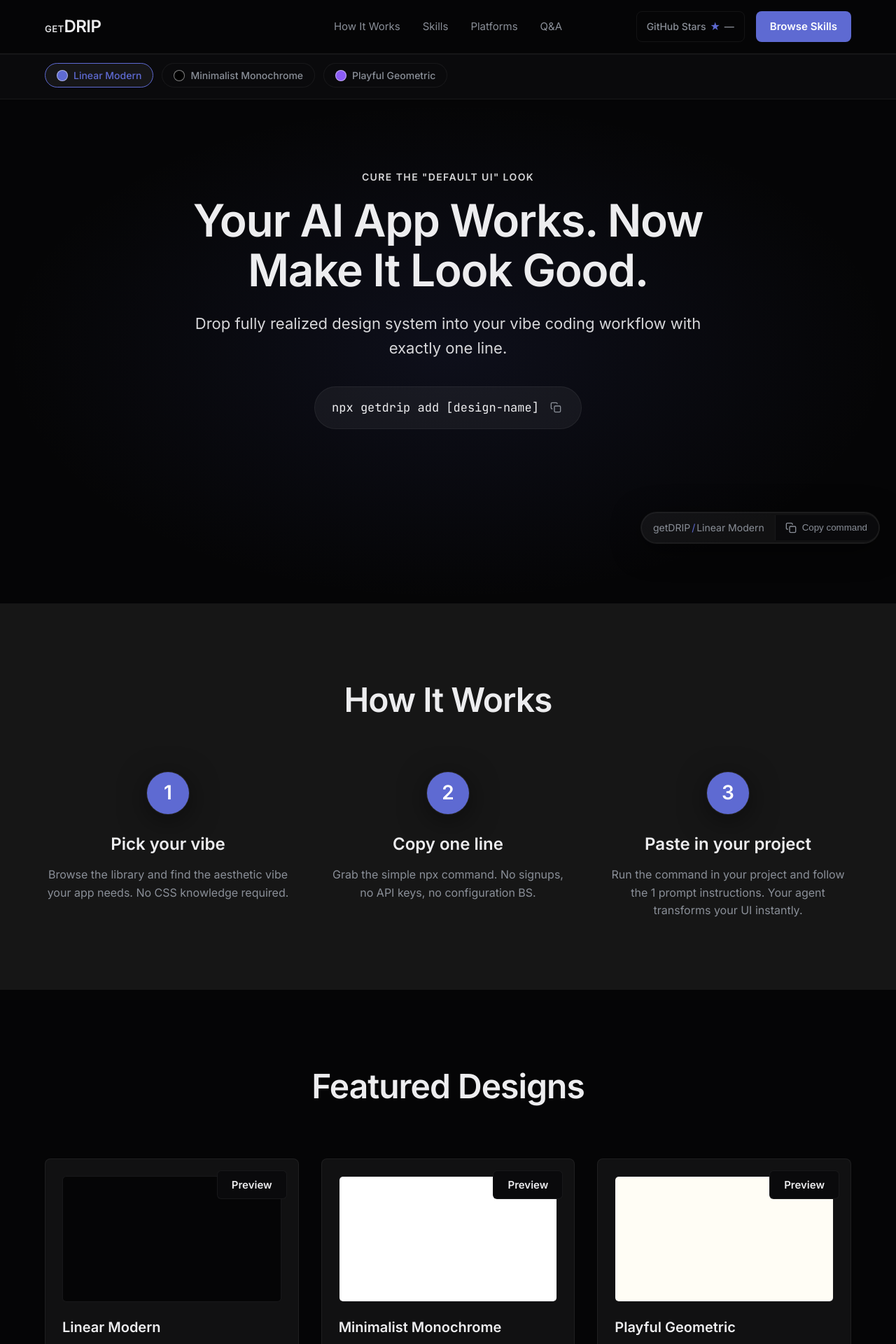
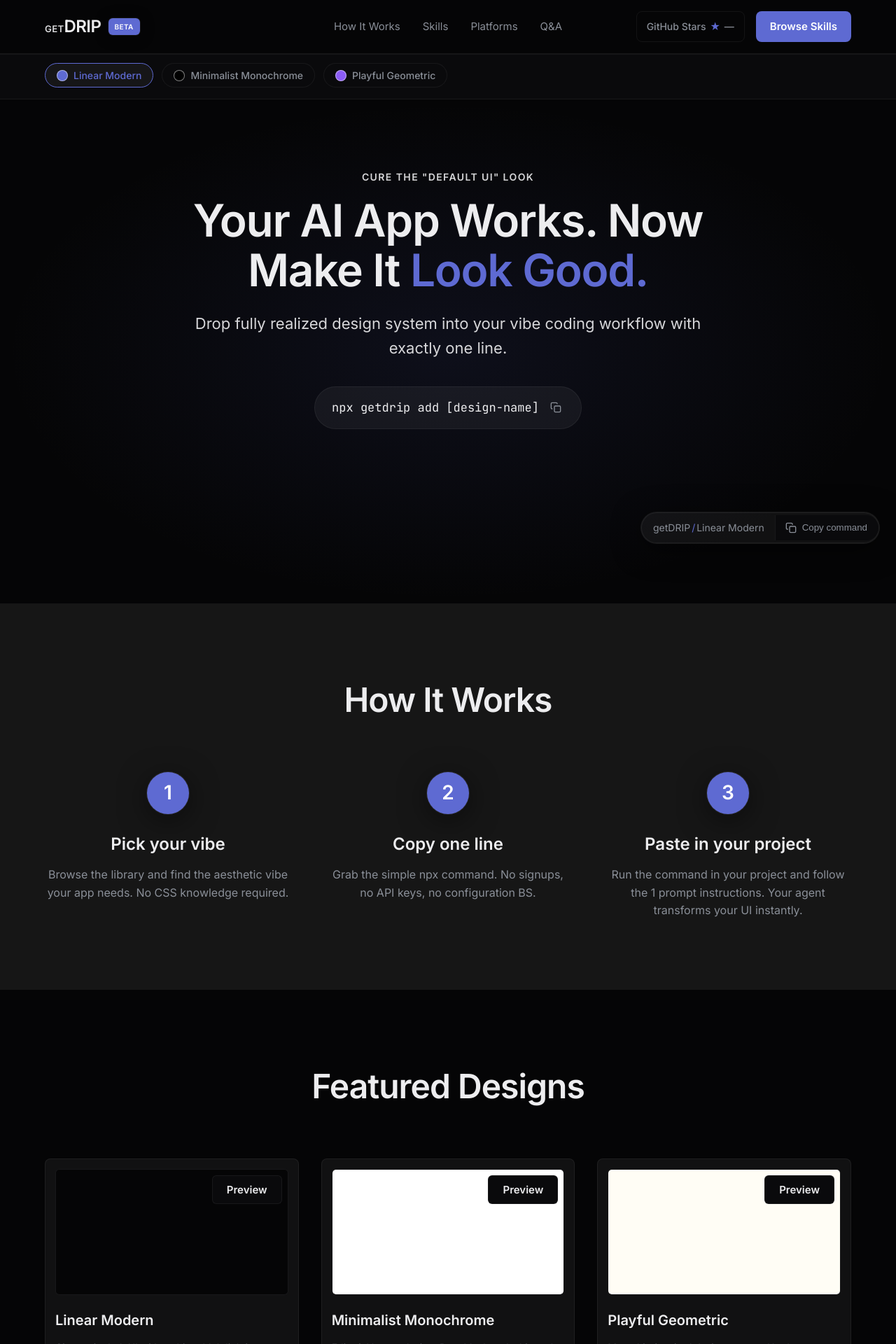
Before and after one commit to TheBlueBear02/drip-site, a React (Vite) app: page / in a window 1280 px wide. Shown: the top 1920 px of the page at 70% size. Built offline with nearby package versions, Linux system fonts and the light colour scheme; no server answers.

Commit message:
polish design

```diff
--- a/src/components/layout/Nav.css
+++ b/src/components/layout/Nav.css
@@ -17,17 +17,48 @@
 }
 
 .nav-logo {
+  display: inline-flex;
+  align-items: center;
+  gap: 10px;
+  text-decoration: none;
+  transition: color var(--site-duration-sm) var(--site-ease);
+}
+
+.nav-logo-text {
   font-size: 24px;
   font-weight: 700;
   color: var(--site-text);
-  text-decoration: none;
   letter-spacing: -0.5px;
   font-family: var(--site-font-head);
   transition: color var(--site-duration-sm) var(--site-ease);
 }
 
-.nav-logo:hover {
+.nav-logo:hover .nav-logo-text {
   color: var(--site-accent);
+}
+
+.nav-logo-beta {
+  display: inline-block;
+  padding: 3px 8px;
+  font-size: 10px;
+  font-weight: 600;
+  letter-spacing: 0.04em;
+  text-transform: uppercase;
+  font-family: var(--site-font-body);
+  background-color: var(--site-accent);
+  color: var(--site-accent-fg);
+  border-radius: var(--site-radius-sm);
+  border: 1px solid var(--site-border-strong);
+  box-shadow: var(--site-shadow-sm);
+  transition: background-color var(--site-duration-sm) var(--site-ease),
+    border-color var(--site-duration-sm) var(--site-ease),
+    box-shadow var(--site-duration-sm) var(--site-ease);
+}
+
+.nav-logo:hover .nav-logo-beta {
+  background-color: var(--site-accent-2);
+  border-color: var(--site-accent);
+  box-shadow: var(--site-shadow-glow);
 }
 
 .nav-links {
--- a/src/components/layout/Nav.jsx
+++ b/src/components/layout/Nav.jsx
@@ -33,7 +33,10 @@
       <div className="container">
         <div className="nav-content">
           <a href="#" onClick={handleScrollToTop} className="nav-logo" aria-label="Scroll to top">
-            <span className="brand-get">GET</span><span className="brand-drip">DRIP</span>
+            <span className="nav-logo-text">
+              <span className="brand-get">GET</span><span className="brand-drip">DRIP</span>
+            </span>
+            <span className="nav-logo-beta" aria-label="Beta">Beta</span>
           </a>
           <div className="nav-links">
             <a href="#how-it-works" onClick={(e) => handleScrollTo(e, 'how-it-works')} className="nav-link">
--- a/src/components/sections/FAQ.jsx
+++ b/src/components/sections/FAQ.jsx
@@ -42,7 +42,7 @@
   return (
     <section id="faq" className={`qa qa--${resolvedSkillId}`}>
       <div className="container">
-        <h2 className="qa-title">Questions & Answers</h2>
+        <h2 className="qa-title">Common Questions</h2>
         <p className="qa-subtitle">
         </p>
         <div className="qa-list">
--- a/src/components/sections/Hero.css
+++ b/src/components/sections/Hero.css
@@ -203,6 +203,11 @@
   font-family: var(--site-font-head);
 }
 
+.hero-headline-accent {
+  color: var(--site-accent);
+  transition: color var(--site-duration-sm) var(--site-ease);
+}
+
 .hero-headline-cursor {
   display: inline-block;
   animation: hero-cursor-blink 530ms step-end infinite;
--- a/src/components/sections/Hero.jsx
+++ b/src/components/sections/Hero.jsx
@@ -8,6 +8,8 @@
 const SENTENCE_BREAK_MS = 1000;
 const CURSOR_BLINK_MS = 530;
 const FIRST_SENTENCE_END = HERO_HEADLINE.indexOf('.') + 1;
+const ACCENT_START = 31;   // start of "Look Good"
+const ACCENT_END = 41;     // end of "Look Good" (exclusive; period is at 40)
 
 function Hero() {
   const { activeSkill, previewSkill } = useSkillContext();
@@ -45,7 +47,13 @@
     <>
       <p className="hero-eyebrow">CURE THE "DEFAULT UI" LOOK</p>
       <h1 className="hero-headline">
-        {HERO_HEADLINE.slice(0, headlineVisibleLength)}
+        {HERO_HEADLINE.slice(0, Math.min(headlineVisibleLength, ACCENT_START))}
+        {headlineVisibleLength > ACCENT_START && (
+          <span className="hero-headline-accent">
+            {HERO_HEADLINE.slice(ACCENT_START, Math.min(headlineVisibleLength, ACCENT_END))}
+          </span>
+        )}
+        {headlineVisibleLength > ACCENT_END && HERO_HEADLINE.slice(ACCENT_END, headlineVisibleLength)}
         {!typingDone && <span className="hero-headline-cursor" aria-hidden="true">|</span>}
       </h1>
       <p className="hero-subheadline">
--- a/src/components/sections/SkillsPreview.css
+++ b/src/components/sections/SkillsPreview.css
@@ -24,10 +24,11 @@
   background-color: var(--site-surface);
   border: 1px solid var(--site-border);
   border-radius: var(--site-radius-md);
-  padding: 24px;
+  padding: 14px;
 }
 
 .skills-preview-card-preview {
+  position: relative;
   width: 100%;
   height: 180px;
   border-radius: var(--site-radius-sm);
@@ -101,8 +102,8 @@
 
 .skills-preview-card-btn {
   position: absolute;
-  top: 16px;
-  right: 16px;
+  top: 8px;
+  right: 8px;
   padding: 10px 20px;
   background-color: var(--site-surface-2);
   border: 1px solid var(--site-border);
--- a/src/components/sections/SkillsPreview.jsx
+++ b/src/components/sections/SkillsPreview.jsx
@@ -28,13 +28,13 @@
               key={skill.id}
               className="skills-preview-card"
             >
-              <button
-                className={`skills-preview-card-btn ${activeSkill === skill.id ? 'skills-preview-card-btn-active' : ''}`}
-                onClick={() => handlePreviewClick(skill.id)}
-              >
-                {activeSkill === skill.id ? 'Active' : 'Preview'}
-              </button>
               <div className="skills-preview-card-preview">
+                <button
+                  className={`skills-preview-card-btn ${activeSkill === skill.id ? 'skills-preview-card-btn-active' : ''}`}
+                  onClick={() => handlePreviewClick(skill.id)}
+                >
+                  {activeSkill === skill.id ? 'Active' : 'Preview'}
+                </button>
                 <div
                   className="skills-preview-card-preview-bg"
                   style={{ backgroundColor: skill.bgColor }}
```
Also changed, not shown: Agent instructions/GETDRIP_SITE_STRUCTURE.md (+1 -1 lines).
